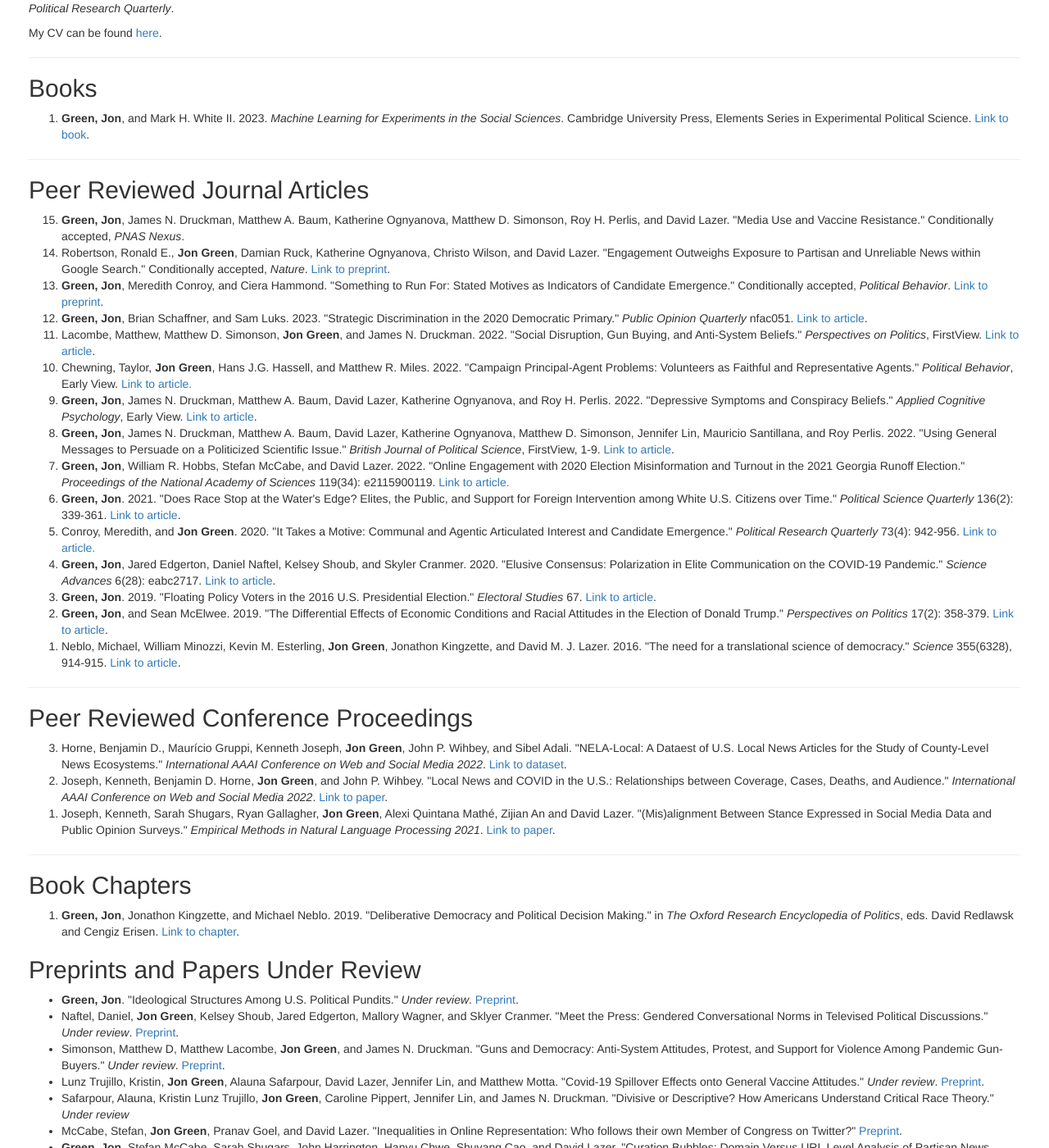
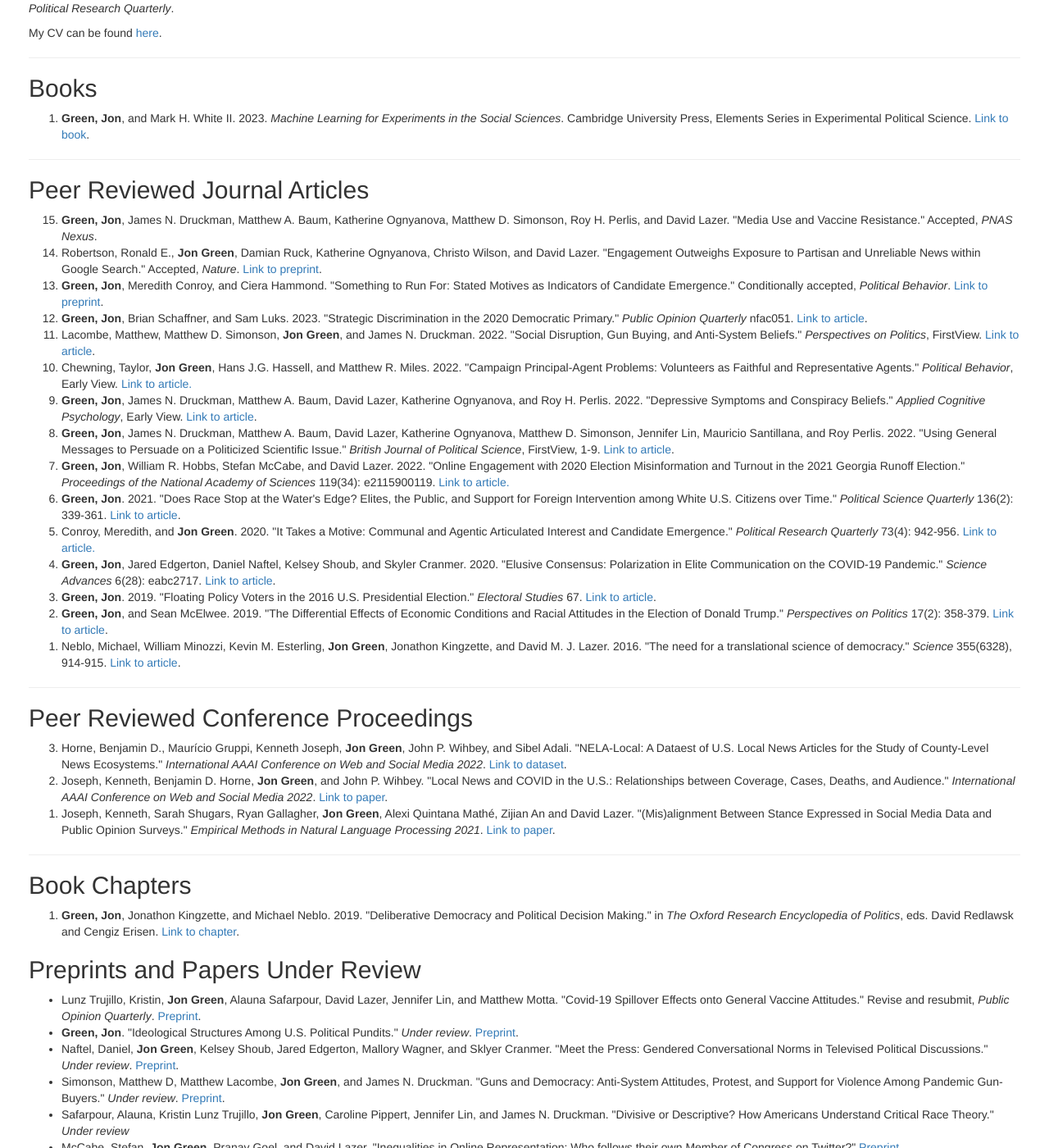
Before and after one commit to jgreen4919/jgreen4919.github.io, a Jekyll site: the page index.html, which Jekyll copies as it is, in a window 1280 px wide and 1400 px high, scrolled down 591 px. Shown: the whole window at 82% size. Built offline with Jekyll 4.4.1, drawn with Linux system fonts in a browser that asks for light colours.

Commit message:
pnas nexus + nature formal accepts

```diff
--- a/index.html
+++ b/index.html
@@ -38,8 +38,8 @@
     <hr>
     <h2>Peer Reviewed Journal Articles</h2>
     <ol reversed>
-      <li> <strong>Green, Jon</strong>, James N. Druckman, Matthew A. Baum, Katherine Ognyanova, Matthew D. Simonson, Roy H. Perlis, and David Lazer. "Media Use and Vaccine Resistance." Conditionally accepted, <i>PNAS Nexus</i>.</li>
-      <li> Robertson, Ronald E., <strong>Jon Green</strong>, Damian Ruck, Katherine Ognyanova, Christo Wilson, and David Lazer. "Engagement Outweighs Exposure to Partisan and Unreliable News within Google Search." Conditionally accepted, <i>Nature</i>. <a href="https://arxiv.org/abs/2201.00074">Link to preprint</a>.</li>
+      <li> <strong>Green, Jon</strong>, James N. Druckman, Matthew A. Baum, Katherine Ognyanova, Matthew D. Simonson, Roy H. Perlis, and David Lazer. "Media Use and Vaccine Resistance." Accepted, <i>PNAS Nexus</i>.</li>
+      <li> Robertson, Ronald E., <strong>Jon Green</strong>, Damian Ruck, Katherine Ognyanova, Christo Wilson, and David Lazer. "Engagement Outweighs Exposure to Partisan and Unreliable News within Google Search." Accepted, <i>Nature</i>. <a href="https://arxiv.org/abs/2201.00074">Link to preprint</a>.</li>
       <li> <strong>Green, Jon</strong>, Meredith Conroy, and Ciera Hammond. "Something to Run For: Stated Motives as Indicators of Candidate Emergence." Conditionally accepted, <i>Political Behavior</i>. <a href="https://osf.io/5cdp7/">Link to preprint</a>.</li>
     <li> <strong>Green, Jon</strong>, Brian Schaffner, and Sam Luks. 2023. "Strategic Discrimination in the 2020 Democratic Primary." <i>Public Opinion Quarterly</i> nfac051. <a href="https://academic.oup.com/poq/advance-article/doi/10.1093/poq/nfac051/7017586">Link to article</a>.</li>
     <li>Lacombe, Matthew, Matthew D. Simonson, <strong>Jon Green</strong>, and James N. Druckman. 2022. "Social Disruption, Gun Buying, and Anti-System Beliefs." <i>Perspectives on Politics</i>, FirstView. <a href="https://www.cambridge.org/core/journals/perspectives-on-politics/article/abs/social-disruption-gun-buying-and-antisystem-beliefs/36D5FDB732D860BF8B7D0D59E0880007">Link to article</a>.</li>
@@ -69,10 +69,10 @@
     <h2>Preprints and Papers Under Review</h2>
     <ul>
    <!-- <li> Esterling, Kevin, Stefan McCabe, Diogo Ferrari, <strong>Jon Green</strong>, and David Lazer. "Deplatforming Right-Wing Extremists on Twitter Following the January 6 Insurrection." <i>Under review</i>.</li> -->
+    <li>Lunz Trujillo, Kristin, <strong>Jon Green</strong>, Alauna Safarpour, David Lazer, Jennifer Lin, and Matthew Motta. "Covid-19 Spillover Effects onto General Vaccine Attitudes." Revise and resubmit, <i>Public Opinion Quarterly</i>. <a href="https://osf.io/preprints/w7mq5/">Preprint</a>.</li>
    <li> <strong>Green, Jon</strong>. "Ideological Structures Among U.S. Political Pundits." <i>Under review</i>. <a href="https://osf.io/2cjse/">Preprint</a>.</li>
     <li>Naftel, Daniel, <strong>Jon Green</strong>, Kelsey Shoub, Jared Edgerton, Mallory Wagner, and Sklyer Cranmer. "Meet the Press: Gendered Conversational Norms in Televised Political Discussions." <i>Under review</i>. <a href="https://osf.io/my8us/">Preprint</a>.</li>
       <li>Simonson, Matthew D, Matthew Lacombe, <strong>Jon Green</strong>, and James N. Druckman. "Guns and Democracy: Anti-System Attitudes, Protest, and Support for Violence Among Pandemic Gun-Buyers." <i>Under review</i>. <a href="'https://www.ipr.northwestern.edu/our-work/working-papers/2022/wp-22-37.html">Preprint</a>.</li>
-      <li>Lunz Trujillo, Kristin, <strong>Jon Green</strong>, Alauna Safarpour, David Lazer, Jennifer Lin, and Matthew Motta. "Covid-19 Spillover Effects onto General Vaccine Attitudes." <i>Under review</i>. <a href="https://osf.io/preprints/w7mq5/">Preprint</a>.</li>
       <li> Safarpour, Alauna, Kristin Lunz Trujillo, <strong>Jon Green</strong>, Caroline Pippert, Jennifer Lin, and James N. Druckman. "Divisive or Descriptive? How Americans Understand Critical Race Theory." <i>Under review</i></li>
       <li>McCabe, Stefan, <strong>Jon Green</strong>, Pranav Goel, and David Lazer. "Inequalities in Online Representation: Who follows their own Member of Congress on Twitter?"<!-- <i>Under review</i>.--> <a href="https://osf.io/x4d6n">Preprint</a>.</li>
   <!--  <li>Benegal, Salil, and <strong>Jon Green</strong>. "Cost Sensitivity, Partisan Cues, and Support for the Green New Deal." <i>Under review</i>.</li>-->
```
Also changed, not shown: 4 other files.
